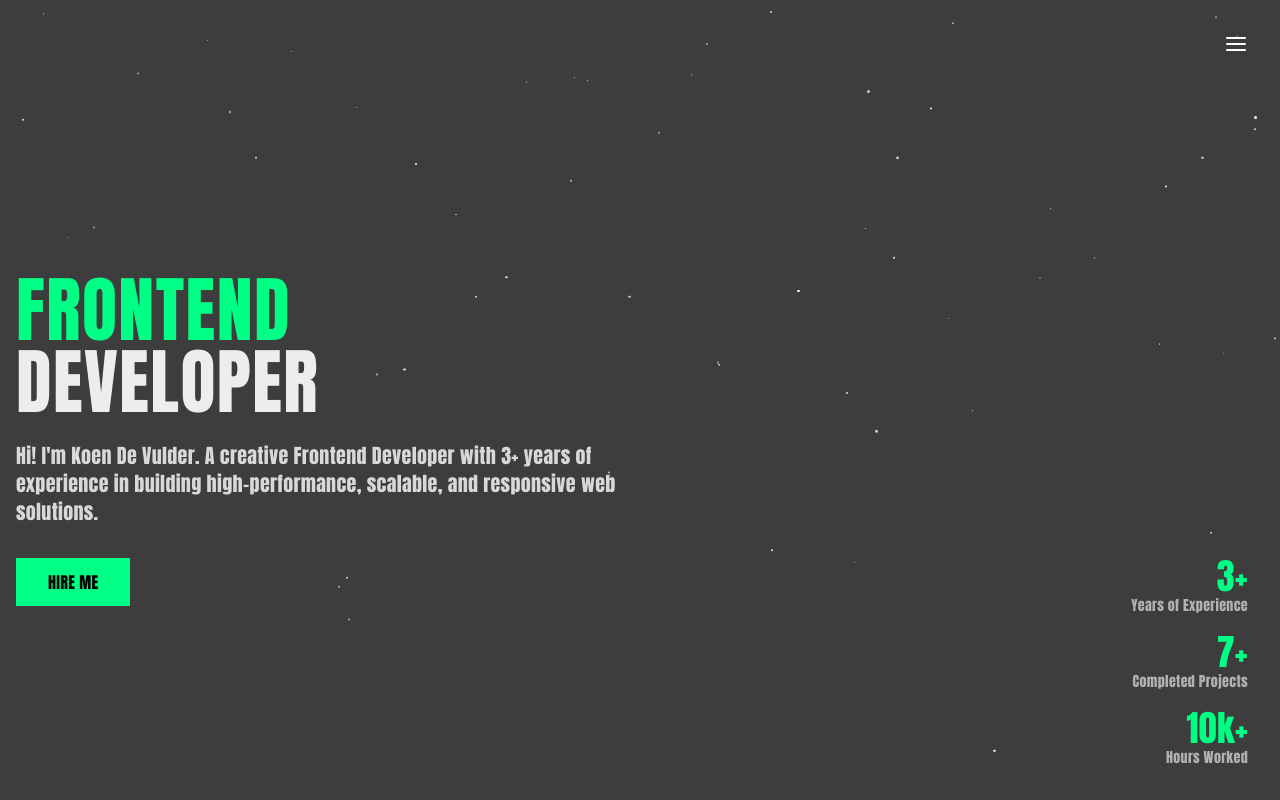
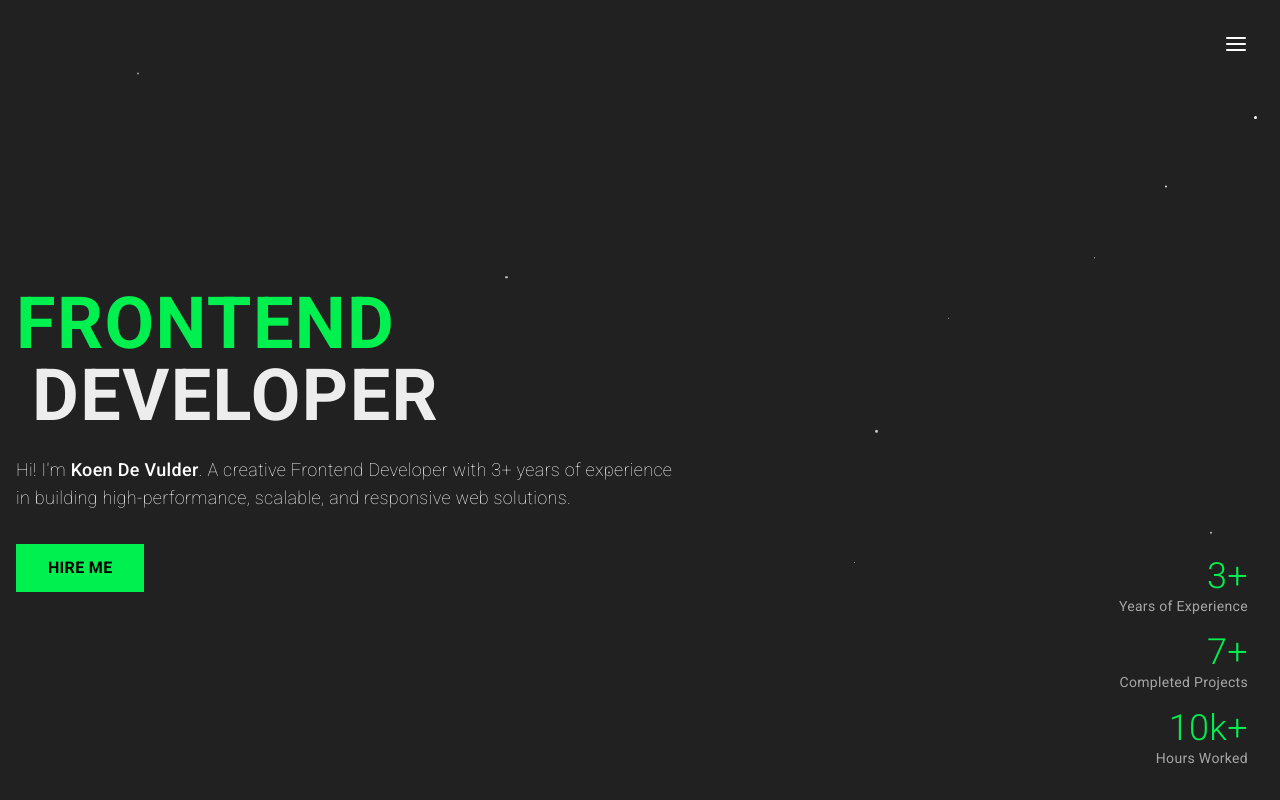
Before and after one commit to androbro/portfolio_v2, a Next.js app: page / in a window 1280 px wide. Shown: the top 800 px of the page. Built offline with nearby package versions, Linux system fonts and the light colour scheme.

Commit message:
font fix

```diff
--- a/app/components/features/Hero/Hero.tsx
+++ b/app/components/features/Hero/Hero.tsx
@@ -35,21 +35,21 @@ export function Hero() {
 		<section id="hero" className="min-h-screen flex items-center justify-center pt-20 relative">
 			<div className="container mx-auto px-4">
 				<div className="flex flex-col items-center md:items-start">
-					<h1 ref={headingRef} className="text-5xl md:text-7xl font-normal mb-6">
+					<h1 ref={headingRef} className="text-5xl md:text-7xl font-bold mb-6">
 						<span className="text-accent">FRONTEND</span>
 						<br />
-						DEVELOPER
+						<span className="ml-4">DEVELOPER</span>
 					</h1>
 					<p
 						ref={paragraphRef}
-						className="text-lg md:text-xl max-w-2xl mb-8 text-white/80 font-light"
+						className="text-lg md:text-lg max-w-2xl mb-8 text-white font-thin"
 					>
-						Hi! I'm Koen De Vulder. A creative Frontend Developer with 3+ years of experience in
+						Hi! I'm <span className="font-medium">Koen De Vulder</span>. A creative Frontend Developer with 3+ years of experience in
 						building high-performance, scalable, and responsive web solutions.
 					</p>
 					<motion.button
 						type="button"
-						className="bg-accent text-black px-8 py-3 font-normal"
+						className="bg-accent text-black px-8 py-3 font-bold"
 						initial={{ opacity: 0, y: 20 }}
 						whileInView={{ opacity: 1, y: 0 }}
 						transition={{ duration: 0.6 }}
@@ -68,15 +68,15 @@ export function Hero() {
 					{/* Stats */}
 					<div className="absolute bottom-8 right-8 space-y-4 text-right">
 						<div ref={experienceRef} className="flex flex-col">
-							<span className="text-3xl md:text-4xl text-accent font-normal">3+</span>
+							<span className="text-3xl md:text-4xl text-accent font-light">3+</span>
 							<span className="text-sm text-white/60">Years of Experience</span>
 						</div>
 						<div ref={projectsRef} className="flex flex-col">
-							<span className="text-3xl md:text-4xl text-accent font-normal">7+</span>
+							<span className="text-3xl md:text-4xl text-accent font-light">7+</span>
 							<span className="text-sm text-white/60">Completed Projects</span>
 						</div>
 						<div ref={hoursRef} className="flex flex-col">
-							<span className="text-3xl md:text-4xl text-accent font-normal">10k+</span>
+							<span className="text-3xl md:text-4xl text-accent font-light">10k+</span>
 							<span className="text-sm text-white/60">Hours Worked</span>
 						</div>
 					</div>
--- a/app/components/ui/BackgroundStars/BackgroundStars.tsx
+++ b/app/components/ui/BackgroundStars/BackgroundStars.tsx
@@ -15,7 +15,7 @@ interface Star {
 	delay: number; // animation delay in seconds
 }
 
-export const BackgroundStars = ({ numberOfStars = 100 }) => {
+export const BackgroundStars = ({ numberOfStars = 15 }) => {
 	const [stars, setStars] = useState<Star[]>([]);
 
 	useEffect(() => {
--- a/app/globals.css
+++ b/app/globals.css
@@ -1,9 +1,9 @@
 @import "tailwindcss";
 
 :root {
-	--background: hsl(0, 0%, 24%);
+	--background: hsl(0, 0%, 13%);
 	--foreground: #ededed;
-	--accent: #00ff85;
+	--accent: hsl(140 100% 47%);
 }
 
 @theme inline {
@@ -22,7 +22,7 @@ html {
 body {
 	background: transparent;
 	color: var(--foreground);
-	font-family: "Anton", sans-serif;
+	font-family: "Roboto", sans-serif;
 	cursor: none;
 	overflow-x: hidden;
 	min-height: 100vh;
@@ -74,7 +74,6 @@ h3,
 h4,
 h5,
 h6 {
-	font-weight: normal;
 	letter-spacing: 0.02em;
 }
 
--- a/app/layout.tsx
+++ b/app/layout.tsx
@@ -1,5 +1,5 @@
 import type { Metadata } from "next";
-import { Anton } from "next/font/google";
+import { Roboto } from "next/font/google";
 import { Navbar } from "./components/layout/Navbar";
 import { BackgroundStars } from "./components/ui/BackgroundStars";
 import { Cursor } from "./components/ui/Cursor";
@@ -7,8 +7,8 @@ import { CursorContextProvider } from "./components/ui/Cursor/CursorContext";
 import { SmoothScroller } from "./components/ui/SmoothScroller";
 import "./globals.css";
 
-const anton = Anton({
-	weight: "400",
+const roboto = Roboto({
+	weight: ['100', '300', '400', '500', '700'],
 	subsets: ["latin"],
 	display: "swap",
 });
@@ -26,7 +26,7 @@ export default function RootLayout({
 }>) {
 	return (
 		<html lang="en">
-			<body className={`${anton.className} antialiased`}>
+			<body className={`${roboto.className} antialiased`}>
 				<BackgroundStars />
 				<CursorContextProvider>
 					<Cursor />
```
